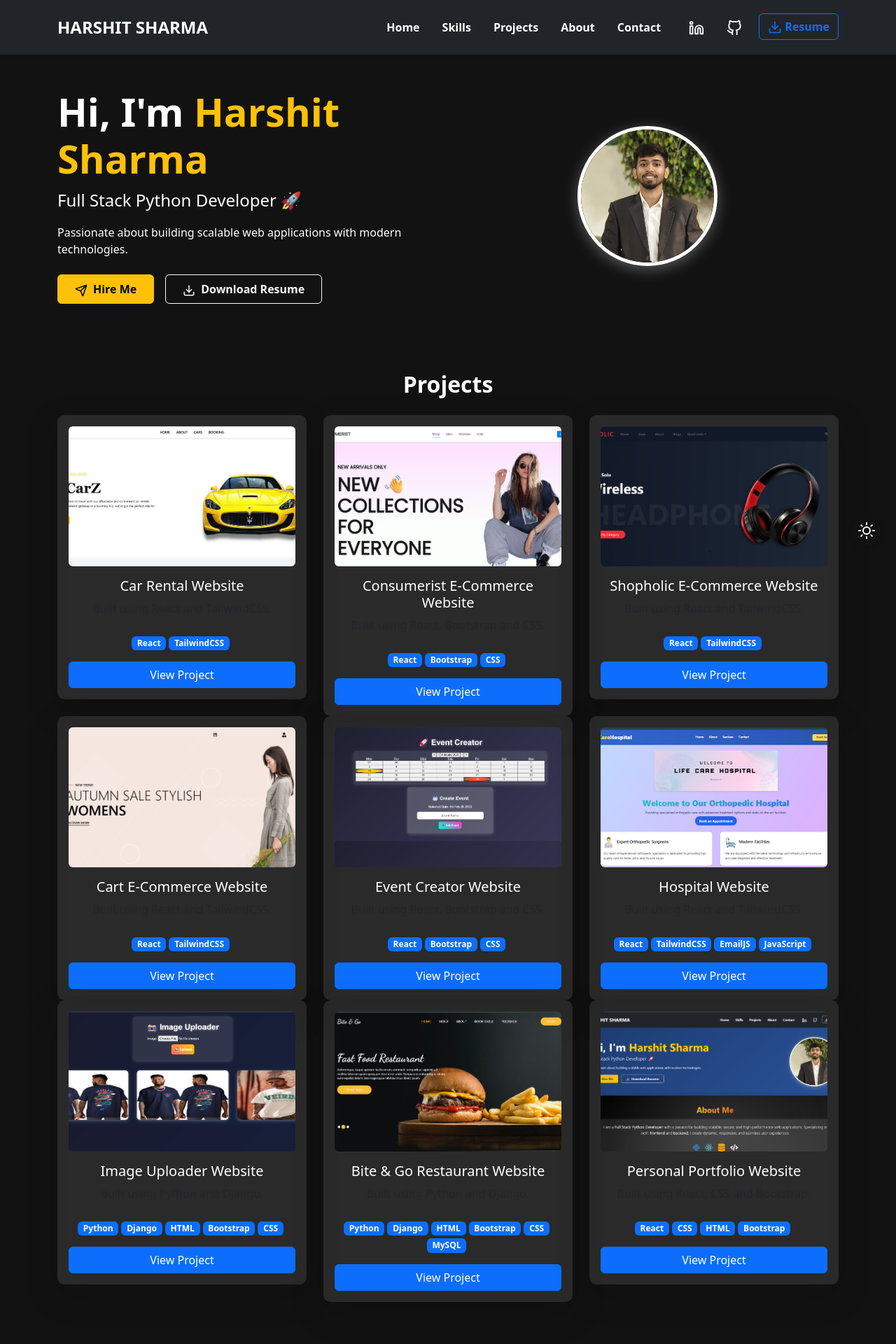
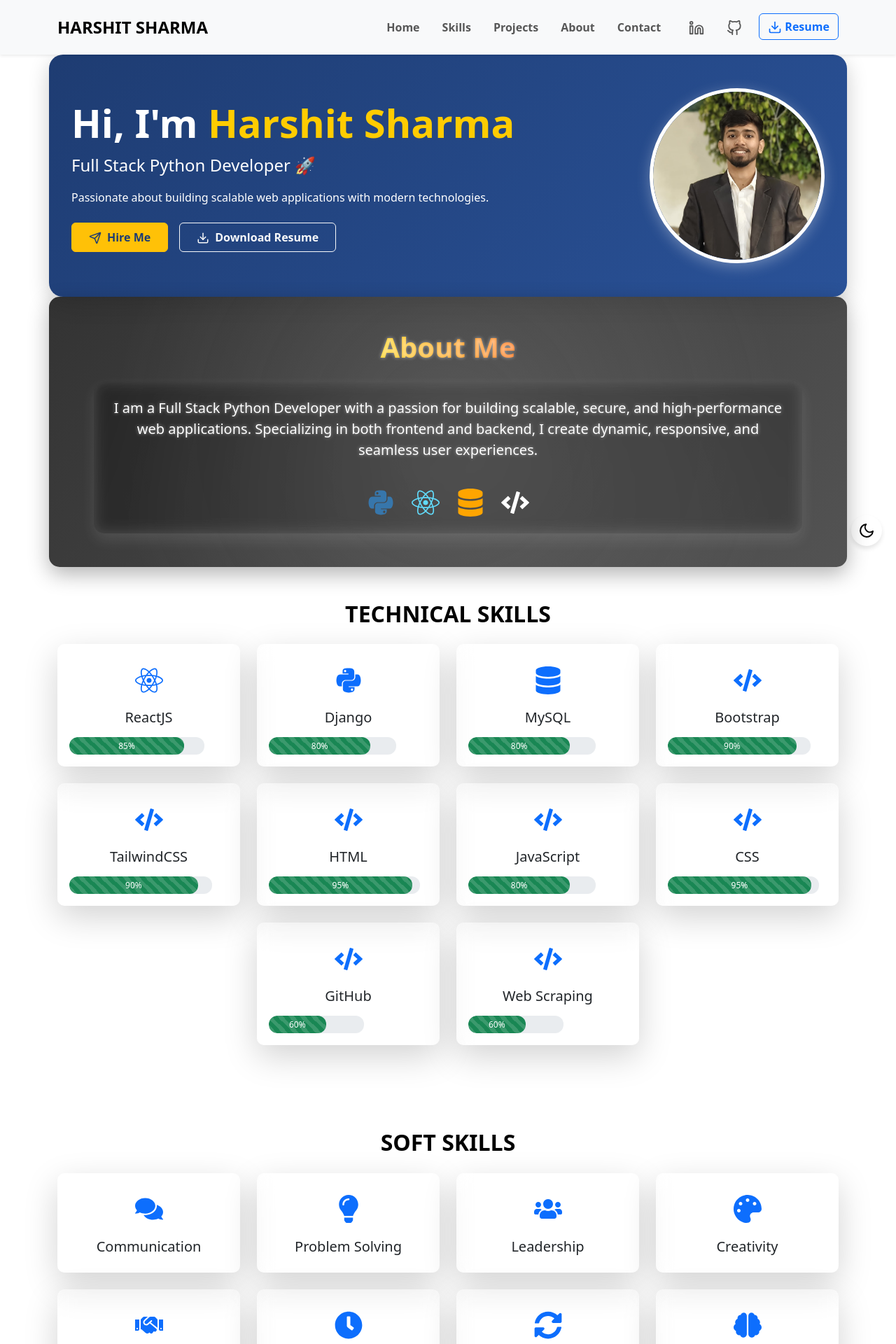
Before and after one commit to Harshitsharma2004/Harshit-Sharma-Portfolio, a React (Create React App) app: page / in a window 1280 px wide. Shown: the top 1920 px of the page at 70% size. Built offline with nearby package versions, Linux system fonts and the light colour scheme.

Commit message:
Latest Update

```diff
--- a/src/Portfolio.jsx
+++ b/src/Portfolio.jsx
@@ -4,19 +4,39 @@ import "bootstrap/dist/js/bootstrap.bundle.min.js";
 import { Send } from "lucide-react";
 import { motion } from "framer-motion";
 import { FaPython, FaReact, FaDatabase, FaCode } from "react-icons/fa";
-import { Sun, Moon, Download, Linkedin, GitHub } from "react-feather";
+import {
+  FaComments,
+  FaLightbulb,
+  FaUsers,
+  FaPalette,
+  FaHandshake,
+  FaClock,
+  FaSyncAlt,
+  FaBrain,
+} from "react-icons/fa";
+import {
+  Sun,
+  Moon,
+  Download,
+  Linkedin,
+  GitHub,
+  Code,
+  Mail,
+  Phone,
+} from "react-feather";
 import profileImage from "./profile.png";
 import resume from "./resume.pdf";
-import "./Portfolio.css";
+import "./Portfolio.css"; // Ensure you have this CSS file
 import Projects from "./Project";
 import Contact from "./Contact";
 
 const Portfolio = () => {
-  // Dark mode state
+  // Load theme from localStorage
   const [darkMode, setDarkMode] = useState(() => {
-    return localStorage.getItem("theme") ? localStorage.getItem("theme") === "dark" : true;
+    return localStorage.getItem("theme") === "dark";
   });
 
+  // Apply theme to the body
   useEffect(() => {
     document.body.className = darkMode ? "dark-mode" : "light-mode";
     localStorage.setItem("theme", darkMode ? "dark" : "light");
@@ -25,6 +45,7 @@ const Portfolio = () => {
   const [isNavOpen, setIsNavOpen] = useState(false);
   const navRef = useRef(null);
 
+  // Close navbar when clicking outside
   useEffect(() => {
     const handleClickOutside = (event) => {
       if (navRef.current && !navRef.current.contains(event.target)) {
@@ -44,7 +65,9 @@ const Portfolio = () => {
     <div className={darkMode ? "dark-mode" : "light-mode"}>
       {/* Navbar */}
       <motion.nav
-        className={`navbar navbar-expand-lg shadow-sm p-3 sticky-top ${darkMode ? "navbar-dark bg-dark" : "navbar-light bg-light"}`}
+        className={`navbar navbar-expand-lg shadow-sm p-3 sticky-top ${
+          darkMode ? "navbar-dark bg-dark" : "navbar-light bg-light"
+        }`}
         initial={{ y: -50, opacity: 0 }}
         animate={{ y: 0, opacity: 1 }}
         transition={{ duration: 0.8 }}
@@ -54,32 +77,63 @@ const Portfolio = () => {
           <a className="navbar-brand fw-bold fs-4 text-uppercase" href="#">
             Harshit Sharma
           </a>
-          <button className="navbar-toggler" type="button" onClick={() => setIsNavOpen(!isNavOpen)}>
+          <button
+            className="navbar-toggler"
+            type="button"
+            onClick={() => setIsNavOpen(!isNavOpen)}
+          >
             <span className="navbar-toggler-icon"></span>
           </button>
-          <div className={`collapse navbar-collapse text-center ${isNavOpen ? "show" : ""}`} id="navbarNav">
-            <ul className="navbar-nav ms-auto" onClick={() => setIsNavOpen(false)}>
-              {["Home", "Skills", "Projects", "About", "Contact"].map((section, index) => (
+          <div
+            className={`collapse navbar-collapse text-center ${
+              isNavOpen ? "show" : ""
+            }`}
+            id="navbarNav"
+          >
+            <ul
+              className="navbar-nav ms-auto"
+              onClick={() => setIsNavOpen(false)}
+            >
+              {["Home", "Skills", "Projects", "About", "Contact"].map(
+                (section, index) => (
                   <li className="nav-item" key={index}>
-                  <a className="nav-link fw-bold mx-2" href={`#${section.toLowerCase()}`}>
+                    <a
+                      className="nav-link fw-bold mx-2"
+                      href={`#${section.toLowerCase()}`}
+                    >
                       {section}
                     </a>
                   </li>
-              ))}
+                )
+              )}
               {/* LinkedIn & GitHub Icons */}
               <li className="nav-item ms-lg-3">
-                <a href="https://www.linkedin.com/in/harshit-sharma-303a36276" target="_blank" rel="noopener noreferrer" className="nav-link">
+                <a
+                  href="https://www.linkedin.com/in/harshit-sharma-303a36276"
+                  target="_blank"
+                  rel="noopener noreferrer"
+                  className="nav-link"
+                >
                   <Linkedin size={22} />
                 </a>
               </li>
               <li className="nav-item ms-lg-3">
-                <a href="https://github.com/Harshitsharma2004" target="_blank" rel="noopener noreferrer" className="nav-link">
+                <a
+                  href="https://github.com/Harshitsharma2004"
+                  target="_blank"
+                  rel="noopener noreferrer"
+                  className="nav-link"
+                >
                   <GitHub size={22} />
                 </a>
               </li>
               {/* Resume Download Button */}
               <li className="nav-item ms-lg-3">
-                <a href={resume} download="Harshit_Sharma_Resume.pdf" className="btn btn-outline-primary fw-bold">
+                <a
+                  href={resume}
+                  download="Harshit_Sharma_Resume.pdf"
+                  className="btn btn-outline-primary fw-bold"
+                >
                   <Download size={20} /> Resume
                 </a>
               </li>
@@ -90,29 +144,56 @@ const Portfolio = () => {
 
       {/* Floating Dark/Light Mode Toggle Button */}
       <button className="theme-toggle-btn" onClick={toggleTheme}>
-        {darkMode ? <Sun size={24} color="white" /> : <Moon size={24} color="black" />}
+        {darkMode ? (
+          <Sun size={24} color="white" />
+        ) : (
+          <Moon size={24} color="black" />
+        )}
       </button>
 
       {/* Hero Section */}
-      <section id="home" className="container py-5">
-        <div className="row align-items-center text-center text-lg-start">
+      <section
+        id="home"
+        className="container d-flex flex-column flex-lg-row align-items-center justify-content-between py-5"
+        style={{
+          background: "linear-gradient(135deg, #1e3c72, #2a5298)",
+          color: "white",
+          borderRadius: "20px",
+          padding: "3rem 2rem",
+          boxShadow: "0px 10px 30px rgba(0, 0, 0, 0.2)",
+        }}
+      >
         {/* Text Content */}
-          <motion.div className="col-lg-6 mb-4 mb-lg-0" initial={{ opacity: 0, x: -100 }} animate={{ opacity: 1, x: 0 }} transition={{ duration: 1 }}>
+        <motion.div
+          className="text-center text-lg-start mb-5 mb-lg-0"
+          initial={{ opacity: 0, x: -100 }}
+          animate={{ opacity: 1, x: 0 }}
+          transition={{ duration: 1 }}
+        >
           <h1 className="fw-bold display-4">
-              Hi, I'm <span className="text-warning">Harshit Sharma</span>
+            Hi, I'm <span style={{ color: "#ffcc00" }}>Harshit Sharma</span>
           </h1>
           <p className="lead fs-4">Full Stack Python Developer 🚀</p>
           <p className="fs-6">
-              Passionate about building scalable web applications with modern technologies.
+            Passionate about building scalable web applications with modern
+            technologies.
           </p>
 
           {/* CTA Buttons */}
           <div className="mt-4">
-              <a href="#contact" className="btn btn-warning me-3 px-4 py-2 fw-bold">
+            <a
+              href="#contact"
+              className="btn btn-warning me-3 px-4 py-2 fw-bold"
+              style={{ color: "#1e3c72" }}
+            >
               <Send size={18} className="me-2" />
               Hire Me
             </a>
-              <a href={resume} download="Harshit_Sharma_Resume.pdf" className="btn btn-outline-light px-4 py-2 fw-bold">
+            <a
+              href={resume}
+              download="Harshit_Sharma_Resume.pdf"
+              className="btn btn-outline-light px-4 py-2 fw-bold"
+            >
               <Download size={18} className="me-2" />
               Download Resume
             </a>
@@ -120,23 +201,238 @@ const Portfolio = () => {
         </motion.div>
 
         {/* Profile Image */}
-          <motion.div className="col-lg-6 d-flex justify-content-center" initial={{ opacity: 0, scale: 0.8 }} animate={{ opacity: 1, scale: 1 }} transition={{ duration: 1 }}>
+        <motion.div
+          className="profile-img-container"
+          initial={{ opacity: 0, scale: 0.8 }}
+          animate={{ opacity: 1, scale: 1 }}
+          transition={{ duration: 1 }}
+        >
           <img
             src={profileImage}
             alt="Profile"
             className="profile-img img-fluid rounded-circle"
             style={{
-                maxWidth: "200px",
-                width: "80%",
-                height: "auto",
+              width: "250px",
+              height: "250px",
               objectFit: "cover",
               boxShadow: "0px 5px 20px rgba(255, 255, 255, 0.3)",
               border: "5px solid white",
             }}
           />
         </motion.div>
+      </section>
+
+      {/* About Section */}
+      <motion.section
+        id="about"
+        className="container py-5 text-center"
+        initial={{ opacity: 0, y: 50 }}
+        whileInView={{ opacity: 1, y: 0 }}
+        transition={{ duration: 1 }}
+        style={{
+          background:
+            "linear-gradient(135deg, rgba(0,0,0,0.8), rgba(40,40,40,0.8))",
+          borderRadius: "15px",
+          backdropFilter: "blur(15px)",
+          padding: "4rem",
+          boxShadow: "0px 10px 30px rgba(0, 0, 0, 0.3)",
+          color: "#fff", // Ensures text stays white
+          position: "relative",
+          overflow: "hidden",
+        }}
+      >
+        {/* Animated Gradient Overlay */}
+        <div
+          style={{
+            position: "absolute",
+            top: "0",
+            left: "0",
+            width: "100%",
+            height: "100%",
+            background:
+              "radial-gradient(circle, rgba(255,255,255,0.1) 10%, rgba(0,0,0,0) 80%)",
+            zIndex: 0,
+          }}
+        ></div>
+
+        {/* Attractive Title with Gradient Effect */}
+        <motion.h2
+          className="fw-bold mb-4"
+          style={{
+            fontSize: "2.5rem",
+            background: "linear-gradient(90deg, #ffcc00, #ff6600)",
+            WebkitBackgroundClip: "text",
+            color: "transparent",
+            display: "inline-block",
+            zIndex: 1,
+            textShadow: "0px 0px 5px rgba(255, 255, 255, 0.5)", // Enhances readability
+          }}
+          initial={{ opacity: 0, y: -20 }}
+          animate={{ opacity: 1, y: 0 }}
+          transition={{ duration: 1.2 }}
+        >
+          About Me
+        </motion.h2>
+
+        {/* About Card with Icons */}
+        <motion.div
+          className="card glass-card p-4 border-0"
+          whileHover={{ scale: 1.05 }}
+          transition={{ duration: 0.3 }}
+          style={{
+            background: "rgba(255, 255, 255, 0.1)",
+            borderRadius: "15px",
+            backdropFilter: "blur(10px)",
+            padding: "2rem",
+            boxShadow: "0px 10px 20px rgba(255, 255, 255, 0.1)",
+            zIndex: 1,
+            color: "#fff", // Ensures text remains white inside the card
+          }}
+        >
+          <p
+            className="lead"
+            style={{
+              color: "#fff", // Ensures text remains white
+              textShadow: "0px 0px 5px rgba(255, 255, 255, 0.5)",
+            }}
+          >
+            I am a <strong>Full Stack Python Developer</strong> with a passion
+            for building scalable, secure, and high-performance web
+            applications. Specializing in both <strong>frontend</strong> and{" "}
+            <strong>backend</strong>, I create dynamic, responsive, and seamless
+            user experiences.
+          </p>
+
+          {/* Tech Icons Row */}
+          <div className="d-flex justify-content-center mt-4 gap-4">
+            <motion.div
+              whileHover={{ scale: 1.2 }}
+              transition={{ duration: 0.3 }}
+            >
+              <FaPython size={40} color="#3776AB" />
+            </motion.div>
+            <motion.div
+              whileHover={{ scale: 1.2 }}
+              transition={{ duration: 0.3 }}
+            >
+              <FaReact size={40} color="#61DBFB" />
+            </motion.div>
+            <motion.div
+              whileHover={{ scale: 1.2 }}
+              transition={{ duration: 0.3 }}
+            >
+              <FaDatabase size={40} color="#FFA500" />
+            </motion.div>
+            <motion.div
+              whileHover={{ scale: 1.2 }}
+              transition={{ duration: 0.3 }}
+            >
+              <FaCode size={40} color="#FFFFFF" />
+            </motion.div>
           </div>
-      </section>
+        </motion.div>
+      </motion.section>
+
+      {/* Skills Section */}
+      <motion.section
+        id="skills"
+        className="container py-5 text-center"
+        initial={{ opacity: 0, x: 100 }}
+        whileInView={{ opacity: 1, x: 0 }}
+        transition={{ duration: 1 }}
+      >
+        <h2 className="fw-bold mb-4 text-uppercase">Technical Skills</h2>
+
+        <div className="row justify-content-center">
+          {[
+            { name: "ReactJS", icon: <FaReact />, percentage: "85%" },
+            { name: "Django", icon: <FaPython />, percentage: "80%" },
+            { name: "MySQL", icon: <FaDatabase />, percentage: "80%" },
+            { name: "Bootstrap", icon: <FaCode />, percentage: "90%" },
+            { name: "TailwindCSS", icon: <FaCode />, percentage: "90%" },
+            { name: "HTML", icon: <FaCode />, percentage: "95%" },
+            { name: "JavaScript", icon: <FaCode />, percentage: "80%" },
+            { name: "CSS", icon: <FaCode />, percentage: "95%" },
+            { name: "GitHub", icon: <FaCode />, percentage: "60%" },
+            { name: "Web Scraping", icon: <FaCode />, percentage: "60%" },
+          ].map((skill, index) => (
+            <motion.div
+              key={index}
+              className="col-md-4 col-lg-3 mb-4"
+              whileHover={{ scale: 1.05 }}
+              transition={{ duration: 0.3 }}
+            >
+              <div className="card glass-card p-3 text-center shadow-lg">
+                <motion.div
+                  className="skill-icon"
+                  initial={{ opacity: 0, scale: 0.5 }}
+                  animate={{ opacity: 1, scale: 1 }}
+                  transition={{ duration: 0.5 }}
+                >
+                  <span className="fs-1 text-primary">{skill.icon}</span>
+                </motion.div>
+                <h5 className="mt-3">{skill.name}</h5>
+                <motion.div
+                  className="progress mt-2"
+                  initial={{ width: 0 }}
+                  animate={{ width: skill.percentage }}
+                  transition={{ duration: 1.5 }}
+                >
+                  <div
+                    className="progress-bar bg-success progress-bar-striped progress-bar-animated"
+                    style={{ width: skill.percentage }}
+                  >
+                    {skill.percentage}
+                  </div>
+                </motion.div>
+              </div>
+            </motion.div>
+          ))}
+        </div>
+      </motion.section>
+
+      {/* Soft Skills Section */}
+      <motion.section
+        id="soft-skills"
+        className="container py-5 text-center"
+        initial={{ opacity: 0, y: 100 }}
+        whileInView={{ opacity: 1, y: 0 }}
+        transition={{ duration: 1 }}
+      >
+        <h2 className="fw-bold mb-4 text-uppercase">Soft Skills</h2>
+
+        <div className="row justify-content-center">
+          {[
+            { name: "Communication", icon: <FaComments /> },
+            { name: "Problem Solving", icon: <FaLightbulb /> },
+            { name: "Leadership", icon: <FaUsers /> },
+            { name: "Creativity", icon: <FaPalette /> },
+            { name: "Teamwork", icon: <FaHandshake /> },
+            { name: "Time Management", icon: <FaClock /> },
+            { name: "Adaptability", icon: <FaSyncAlt /> },
+            { name: "Critical Thinking", icon: <FaBrain /> },
+          ].map((skill, index) => (
+            <motion.div
+              key={index}
+              className="col-md-4 col-lg-3 mb-4"
+              whileHover={{ scale: 1.05 }}
+              transition={{ duration: 0.3 }}
+            >
+              <div className="card glass-card p-3 text-center shadow-lg">
+                <motion.div
+                  className="skill-icon"
+                  initial={{ opacity: 0, scale: 0.5 }}
+                  animate={{ opacity: 1, scale: 1 }}
+                  transition={{ duration: 0.5 }}
+                >
+                  <span className="fs-1 text-primary">{skill.icon}</span>
+                </motion.div>
+                <h5 className="mt-3">{skill.name}</h5>
+              </div>
+            </motion.div>
+          ))}
+        </div>
+      </motion.section>
 
       {/* Projects Section */}
       <Projects />
```
Lines whose indentation alone changed are shown as unchanged.
